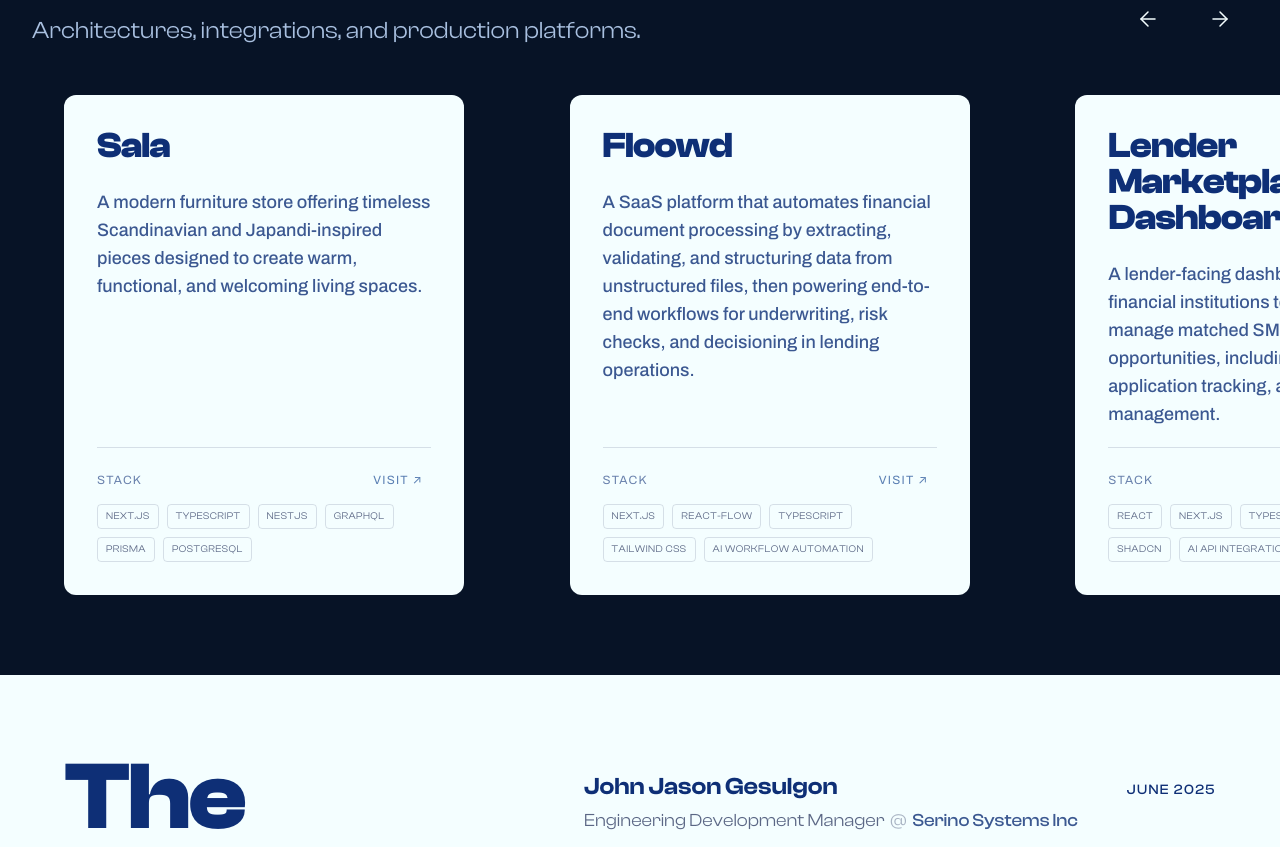
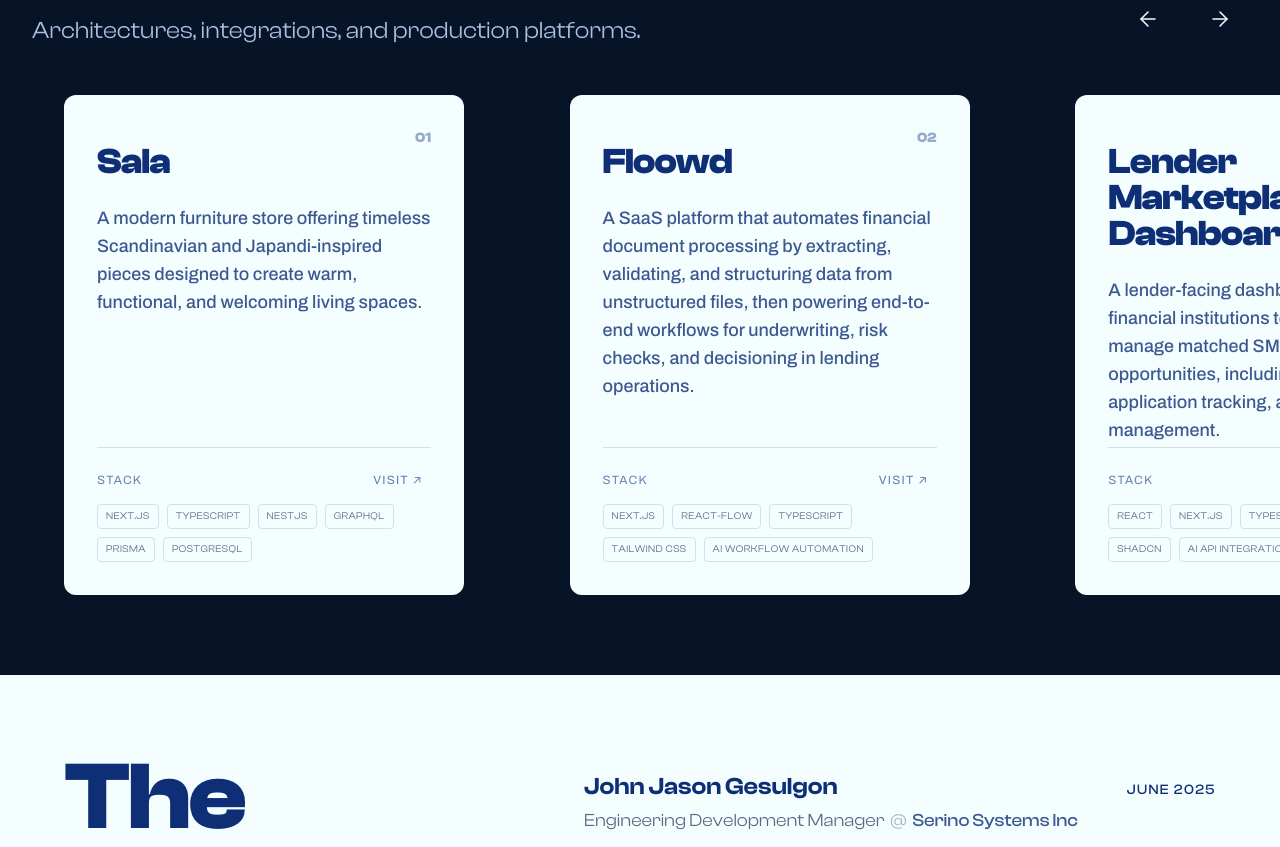
Before and after one commit to cjsupan/cj-portfolio, a React (Vite) app: page / in a window 1280 px wide. Shown: the part 3115-3962 px from the top of the page. Built offline with nearby package versions, Linux system fonts and the light colour scheme.

Commit message:
update projects

```diff
--- a/src/components/ProjectCard.tsx
+++ b/src/components/ProjectCard.tsx
@@ -1,15 +1,8 @@
-interface ProjectCardProps {
-  project: {
-    title: string;
-    description: string;
-    tech: string[];
-    link: string;
-    id: string;
-  };
-}
+import type { ProjectCardProps } from "../types/projectCard";
 
-export function ProjectCard({ project }: ProjectCardProps) {
+export function ProjectCard({ project, index }: ProjectCardProps) {
   const hasLink = !!project.link;
+  const isNDA = project.id === "nda-placeholder";
 
   const content = (
     <div
@@ -22,40 +15,63 @@ export function ProjectCard({ project }: ProjectCardProps) {
                  ${hasLink ? "cursor-pointer" : "cursor-default"}
                 `}
     >
-      {/* Top: Title & Description */}
-      <div className="flex flex-col gap-6">
-        <h3 className="text-2xl sm:text-4xl font-heading font-bold leading-none tracking-tight dark:group-hover:text-accent-light transition-colors duration-300">
+      {isNDA && (
+        <div className="absolute top-8 right-8 text-secondary-light/30 dark:text-secondary-dark/30">
+          <svg
+            width="24"
+            height="24"
+            viewBox="0 0 24 24"
+            fill="none"
+            stroke="currentColor"
+            strokeWidth="2"
+            strokeLinecap="round"
+            strokeLinejoin="round"
+          >
+            <rect x="3" y="11" width="18" height="11" rx="2" ry="2"></rect>
+            <path d="M7 11V7a5 5 0 0 1 10 0v4"></path>
+          </svg>
+        </div>
+      )}
+
+      <div className="absolute top-8 right-8 flex items-center justify-center">
+        {!isNDA && (
+          <span className="text-sm font-heading font-bold opacity-40 group-hover:opacity-100 transition-opacity duration-300">
+            0{index + 1}
+          </span>
+        )}
+      </div>
+
+      <div className="flex flex-col gap-6 mt-4">
+        <h3 className="text-2xl sm:text-4xl font-heading font-bold leading-none tracking-tight">
           {project.title}
         </h3>
-        <p className="text-sm sm:text-lg font-body font-medium opacity-80 group-hover:opacity-100 transition-opacity duration-300">
+        <p className="text-sm sm:text-lg font-body font-medium opacity-80">
           {project.description}
         </p>
       </div>
 
-      {/* Bottom: Stack + Link status */}
       <div className="flex flex-col gap-4 border-t border-secondary-light/20 dark:border-secondary-dark/30 pt-6 group-hover:border-accent-dark/40 dark:group-hover:border-accent-light/40 transition-colors duration-300">
         <div className="flex items-center justify-between">
           <span className="text-xs font-body uppercase tracking-widest opacity-60">
-            Stack
+            {isNDA ? "Status" : "Stack"}
           </span>
-          {hasLink ? (
+          {hasLink && (
             <span className="text-xs font-body uppercase tracking-widest text-accent-dark dark:text-accent-light -translate-x-2 group-hover:opacity-100 group-hover:translate-x-0 transition-all duration-300">
               Visit ↗
             </span>
-          ) : (
-            <span className="text-xs font-body uppercase tracking-widest opacity-40">
-              Internal
-            </span>
           )}
         </div>
-        {/* <p className="text-sm font-body leading-relaxed text-secondary-light dark:text-secondary-dark group-hover:text-primary-light dark:group-hover:text-primary-dark transition-colors duration-300">
-          {project.tech.join(", ")}
-        </p> */}
+
         <div className="flex flex-wrap gap-2">
           {project.tech.map((t) => (
             <span
               key={t}
-              className="px-2 py-1 text-[10px] uppercase tracking-wider border border-secondary-light/20 dark:border-secondary-dark/20 rounded-sm text-secondary-light dark:text-secondary-dark group-hover:border-accent-dark dark:group-hover:border-accent-light group-hover:text-accent-dark dark:group-hover:text-accent-light transition-colors duration-500"
+              className={`px-2 py-1 text-[10px] uppercase tracking-wider border rounded-sm transition-colors duration-500
+                         ${
+                           isNDA
+                             ? "border-secondary-light/10 text-secondary-light/50"
+                             : "border-secondary-light/20 dark:border-secondary-dark/20 text-secondary-light dark:text-secondary-dark group-hover:border-accent-dark dark:group-hover:border-accent-light group-hover:text-accent-dark dark:group-hover:text-accent-light"
+                         }`}
             >
               {t}
             </span>
--- a/src/constants/projects.ts
+++ b/src/constants/projects.ts
@@ -60,22 +60,22 @@ export const projects: Projects[] = [
     ],
     id: "sme-deal-marketplace",
   },
-  {
-    title: "La Salle Green Hills Admission Website",
-    description:
-      "A comprehensive admission website for La Salle Green Hills, allowing students to apply online, upload documents, and track their application status.",
-    link: "",
-    tech: ["React", "Next.js", "TypeScript", "Tailwind CSS", "MUI"],
-    id: "admission-system",
-  },
-  {
-    title: "La Salle Green Hills Admin Portal",
-    description:
-      "An admin portal for La Salle Green Hills, enabling administrators to manage student applications, view statistics, and approve or reject applications.",
-    link: "",
-    tech: ["React", "Next.js", "TypeScript", "Tailwind CSS", "MUI"],
-    id: "admission-portal",
-  },
+  // {
+  //   title: "La Salle Green Hills Admission Website",
+  //   description:
+  //     "A comprehensive admission website for La Salle Green Hills, allowing students to apply online, upload documents, and track their application status.",
+  //   link: "",
+  //   tech: ["React", "Next.js", "TypeScript", "Tailwind CSS", "MUI"],
+  //   id: "admission-system",
+  // },
+  // {
+  //   title: "La Salle Green Hills Admin Portal",
+  //   description:
+  //     "An admin portal for La Salle Green Hills, enabling administrators to manage student applications, view statistics, and approve or reject applications.",
+  //   link: "",
+  //   tech: ["React", "Next.js", "TypeScript", "Tailwind CSS", "MUI"],
+  //   id: "admission-portal",
+  // },
   {
     title: "Security Compliance & GRC Platform",
     description:
@@ -84,21 +84,21 @@ export const projects: Projects[] = [
     tech: ["React", "Next.js", "TypeScript", "Ant Design", "Redux"],
     id: "security-grc-platform",
   },
-  {
-    title: "Project Pulse",
-    description:
-      "An internal project management platform for tracking project lifecycles, logging progress updates, and managing stakeholder subscriptions. Features role-based access control, archive workflows, and automated weekly email digests to keep subscribers informed.",
-    link: "",
-    tech: [
-      "React",
-      "Next.js",
-      "Redux",
-      "React Query",
-      "Mantine UI",
-      "Ant Design",
-    ],
-    id: "project-pulse",
-  },
+  // {
+  //   title: "Project Pulse",
+  //   description:
+  //     "An internal project management platform for tracking project lifecycles, logging progress updates, and managing stakeholder subscriptions. Features role-based access control, archive workflows, and automated weekly email digests to keep subscribers informed.",
+  //   link: "",
+  //   tech: [
+  //     "React",
+  //     "Next.js",
+  //     "Redux",
+  //     "React Query",
+  //     "Mantine UI",
+  //     "Ant Design",
+  //   ],
+  //   id: "project-pulse",
+  // },
   {
     title: "Product Catalog – B2B Field Sales App",
     description:
@@ -131,4 +131,12 @@ export const projects: Projects[] = [
     tech: ["Next.js", "Zustand", "Tailwind CSS", "Axios"],
     id: "online-food-ordering-system",
   },
+  {
+    id: "nda-placeholder",
+    title: "Protected Projects",
+    description:
+      "Several high-impact enterprise applications are currently under NDA.",
+    tech: ["NDA Protected", "Confidential"],
+    link: "",
+  },
 ];
--- a/src/sections/Projects.tsx
+++ b/src/sections/Projects.tsx
@@ -91,7 +91,7 @@ const Projects = () => {
         >
           {projects.map((project, index) => (
             <SwiperSlide key={index} className="h-auto">
-              <ProjectCard project={project} />
+              <ProjectCard project={project} index={index} />
             </SwiperSlide>
           ))}
         </Swiper>
--- /dev/null
+++ b/src/types/projectCard.ts
@@ -0,0 +1,10 @@
+export interface ProjectCardProps {
+  project: {
+    title: string;
+    description: string;
+    tech: string[];
+    link: string;
+    id: string;
+  };
+  index: number;
+}
```
